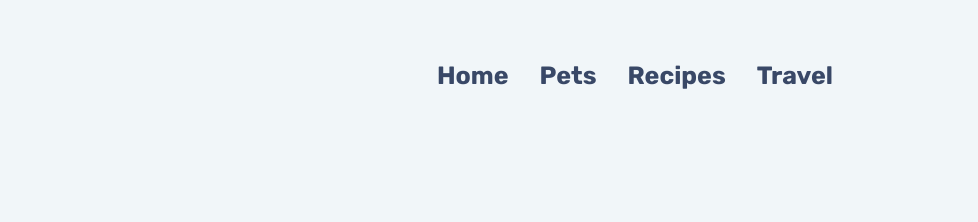
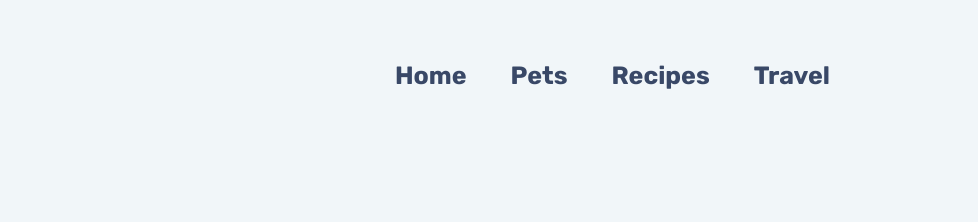
Before and after one commit to alamreshad/mobile_view, a plain HTML site: page index.html in a window 1280 px wide. Shown: the top 222 px of the page, 302-1280 px from the left. Drawn offline with Linux system fonts and the light colour scheme.

Commit message:
Add files via upload

```diff
--- a/css/style.css
+++ b/css/style.css
@@ -48,7 +48,8 @@ header{
         list-style: none;
         margin-top: 20px;
         margin-bottom: 20px;
-        margin-right: 7px;
+        margin-right: 10px;
+        margin-left: 10px;
     }
 
     nav ul li a{
```
